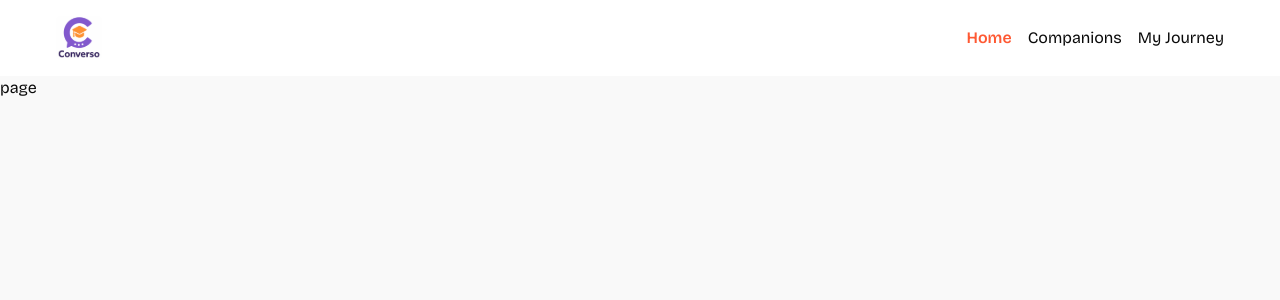
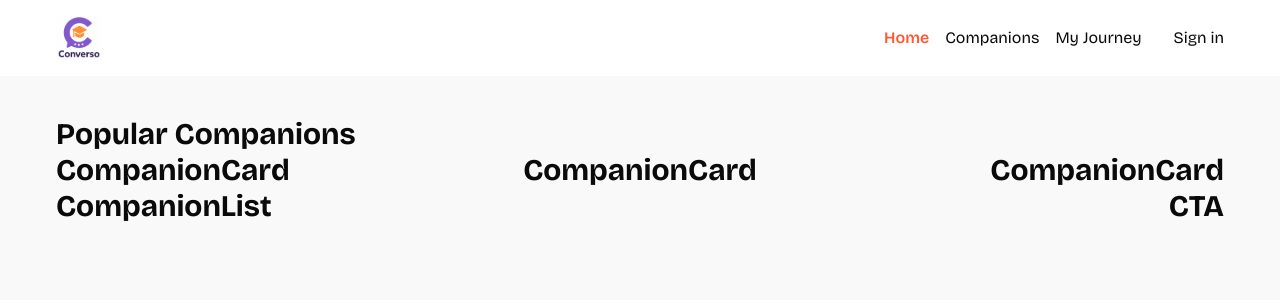
Before and after one commit to Tanujeet/Converso, a Next.js app: page / in a window 1280 px wide. Shown: the top 300 px of the page. Built offline with nearby package versions, Linux system fonts and the light colour scheme.

Commit message:
home page implemented

```diff
--- a/app/page.tsx
+++ b/app/page.tsx
@@ -1,5 +1,24 @@
+import CompanionList from "@/components/CompanionList";
+import CompanionCard from "@/components/ui/CompanionCard";
+import CTA from "@/components/ui/CTA";
+
 const page = () => {
-  return <div>page</div>;
+  return (
+    <main>
+      <h1>
+        Popular Companions
+        <section className="home-section">
+          <CompanionCard />
+          <CompanionCard />
+          <CompanionCard />
+        </section>
+        <section className="home-section">
+          <CompanionList />
+          <CTA />
+        </section>
+      </h1>
+    </main>
+  );
 };
 
 export default page;
--- /dev/null
+++ b/components/CompanionList.tsx
@@ -0,0 +1,7 @@
+const CompanionList = () => {
+  return (
+    <div>CompanionList</div>
+  );
+};
+
+export default CompanionList;
--- /dev/null
+++ b/components/ui/CTA.tsx
@@ -0,0 +1,7 @@
+const CTA = () => {
+  return (
+    <div>CTA</div>
+  );
+};
+
+export default CTA;
--- /dev/null
+++ b/components/ui/CompanionCard.tsx
@@ -0,0 +1,7 @@
+const CompanionCard = () => {
+  return (
+    <div>CompanionCard</div>
+  );
+};
+
+export default CompanionCard;
--- a/components/ui/navbar.tsx
+++ b/components/ui/navbar.tsx
@@ -11,6 +11,7 @@ const Navbar = () => {
       </Link>
       <div className="flex items-center gap-8 ">
         <NavbarItems />
+        <p>Sign in</p>
       </div>
     </nav>
   );
```
